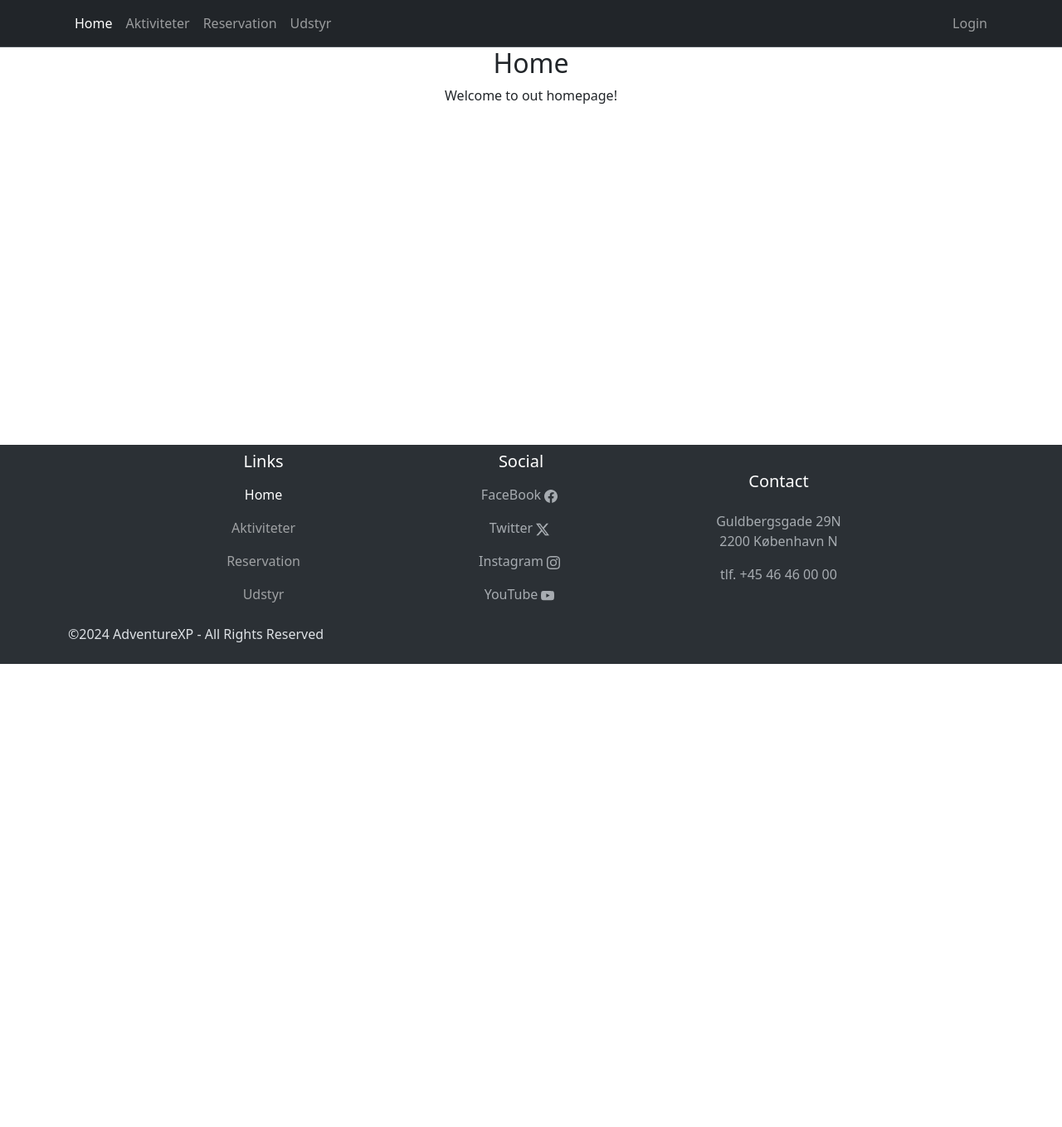
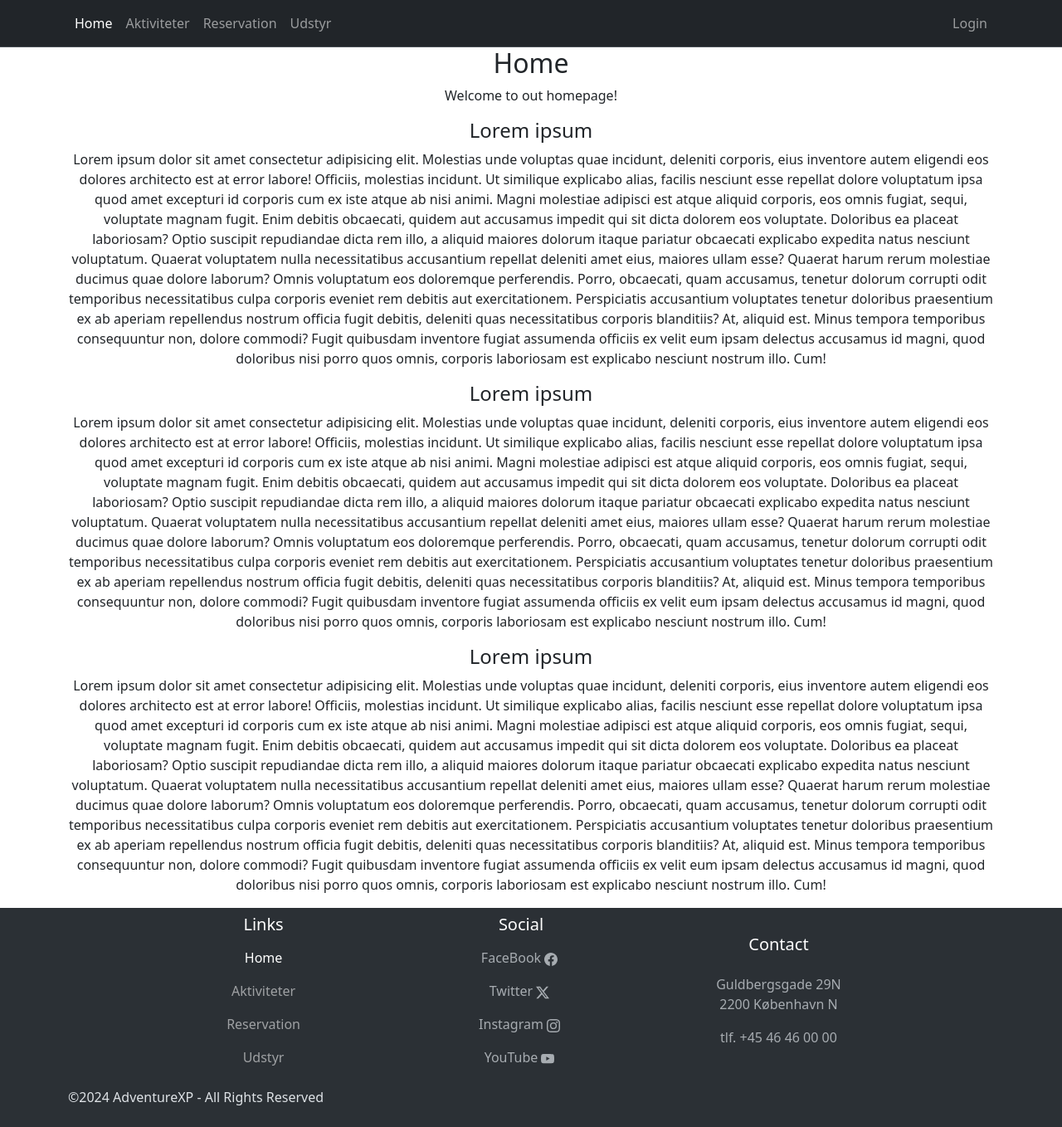
Before and after one commit to J-M-M-P/AdventureXP-frontend, a React (Vite) app: page / in a window 1280 px wide. Shown: the whole page at 83% size. Before the commit the page ends 800 px from the top, so only its background shows below. Built offline with nearby package versions, Linux system fonts and the light colour scheme.

Commit message:
Tilføjet fylder tekst til at teste ny footer

```diff
--- a/src/components/Nav/footer/NavFooter.tsx
+++ b/src/components/Nav/footer/NavFooter.tsx
@@ -3,7 +3,7 @@ import NavSocials from "./NavSocials";
 
 export default function NavFooter() {
     return (
-        <nav className="navbar fixed-bottom bg-body-tertiary" data-bs-theme="dark">
+        <nav className="navbar sticky-bottom bg-body-tertiary" data-bs-theme="dark">
             <div className="container text-center">
                 <div className="row w-100 justify-content-md-center">
                     <div className="col ">
--- a/src/pages/Home.tsx
+++ b/src/pages/Home.tsx
@@ -4,6 +4,63 @@ export default function Home() {
             <div className="container text-center">
                 <h2>Home</h2>
                 <p>Welcome to out homepage!</p>
+                <h4>Lorem ipsum</h4>
+                <p>
+                    Lorem ipsum dolor sit amet consectetur adipisicing elit. Molestias unde voluptas quae incidunt,
+                    deleniti corporis, eius inventore autem eligendi eos dolores architecto est at error labore!
+                    Officiis, molestias incidunt. Ut similique explicabo alias, facilis nesciunt esse repellat dolore
+                    voluptatum ipsa quod amet excepturi id corporis cum ex iste atque ab nisi animi. Magni molestiae
+                    adipisci est atque aliquid corporis, eos omnis fugiat, sequi, voluptate magnam fugit. Enim debitis
+                    obcaecati, quidem aut accusamus impedit qui sit dicta dolorem eos voluptate. Doloribus ea placeat
+                    laboriosam? Optio suscipit repudiandae dicta rem illo, a aliquid maiores dolorum itaque pariatur
+                    obcaecati explicabo expedita natus nesciunt voluptatum. Quaerat voluptatem nulla necessitatibus
+                    accusantium repellat deleniti amet eius, maiores ullam esse? Quaerat harum rerum molestiae ducimus
+                    quae dolore laborum? Omnis voluptatum eos doloremque perferendis. Porro, obcaecati, quam accusamus,
+                    tenetur dolorum corrupti odit temporibus necessitatibus culpa corporis eveniet rem debitis aut
+                    exercitationem. Perspiciatis accusantium voluptates tenetur doloribus praesentium ex ab aperiam
+                    repellendus nostrum officia fugit debitis, deleniti quas necessitatibus corporis blanditiis? At,
+                    aliquid est. Minus tempora temporibus consequuntur non, dolore commodi? Fugit quibusdam inventore
+                    fugiat assumenda officiis ex velit eum ipsam delectus accusamus id magni, quod doloribus nisi porro
+                    quos omnis, corporis laboriosam est explicabo nesciunt nostrum illo. Cum!
+                </p>
+                <h4>Lorem ipsum</h4>
+                <p>
+                    Lorem ipsum dolor sit amet consectetur adipisicing elit. Molestias unde voluptas quae incidunt,
+                    deleniti corporis, eius inventore autem eligendi eos dolores architecto est at error labore!
+                    Officiis, molestias incidunt. Ut similique explicabo alias, facilis nesciunt esse repellat dolore
+                    voluptatum ipsa quod amet excepturi id corporis cum ex iste atque ab nisi animi. Magni molestiae
+                    adipisci est atque aliquid corporis, eos omnis fugiat, sequi, voluptate magnam fugit. Enim debitis
+                    obcaecati, quidem aut accusamus impedit qui sit dicta dolorem eos voluptate. Doloribus ea placeat
+                    laboriosam? Optio suscipit repudiandae dicta rem illo, a aliquid maiores dolorum itaque pariatur
+                    obcaecati explicabo expedita natus nesciunt voluptatum. Quaerat voluptatem nulla necessitatibus
+                    accusantium repellat deleniti amet eius, maiores ullam esse? Quaerat harum rerum molestiae ducimus
+                    quae dolore laborum? Omnis voluptatum eos doloremque perferendis. Porro, obcaecati, quam accusamus,
+                    tenetur dolorum corrupti odit temporibus necessitatibus culpa corporis eveniet rem debitis aut
+                    exercitationem. Perspiciatis accusantium voluptates tenetur doloribus praesentium ex ab aperiam
+                    repellendus nostrum officia fugit debitis, deleniti quas necessitatibus corporis blanditiis? At,
+                    aliquid est. Minus tempora temporibus consequuntur non, dolore commodi? Fugit quibusdam inventore
+                    fugiat assumenda officiis ex velit eum ipsam delectus accusamus id magni, quod doloribus nisi porro
+                    quos omnis, corporis laboriosam est explicabo nesciunt nostrum illo. Cum!
+                </p>
+                <h4>Lorem ipsum</h4>
+                <p>
+                    Lorem ipsum dolor sit amet consectetur adipisicing elit. Molestias unde voluptas quae incidunt,
+                    deleniti corporis, eius inventore autem eligendi eos dolores architecto est at error labore!
+                    Officiis, molestias incidunt. Ut similique explicabo alias, facilis nesciunt esse repellat dolore
+                    voluptatum ipsa quod amet excepturi id corporis cum ex iste atque ab nisi animi. Magni molestiae
+                    adipisci est atque aliquid corporis, eos omnis fugiat, sequi, voluptate magnam fugit. Enim debitis
+                    obcaecati, quidem aut accusamus impedit qui sit dicta dolorem eos voluptate. Doloribus ea placeat
+                    laboriosam? Optio suscipit repudiandae dicta rem illo, a aliquid maiores dolorum itaque pariatur
+                    obcaecati explicabo expedita natus nesciunt voluptatum. Quaerat voluptatem nulla necessitatibus
+                    accusantium repellat deleniti amet eius, maiores ullam esse? Quaerat harum rerum molestiae ducimus
+                    quae dolore laborum? Omnis voluptatum eos doloremque perferendis. Porro, obcaecati, quam accusamus,
+                    tenetur dolorum corrupti odit temporibus necessitatibus culpa corporis eveniet rem debitis aut
+                    exercitationem. Perspiciatis accusantium voluptates tenetur doloribus praesentium ex ab aperiam
+                    repellendus nostrum officia fugit debitis, deleniti quas necessitatibus corporis blanditiis? At,
+                    aliquid est. Minus tempora temporibus consequuntur non, dolore commodi? Fugit quibusdam inventore
+                    fugiat assumenda officiis ex velit eum ipsam delectus accusamus id magni, quod doloribus nisi porro
+                    quos omnis, corporis laboriosam est explicabo nesciunt nostrum illo. Cum!
+                </p>
             </div>
         </>
     );
```
